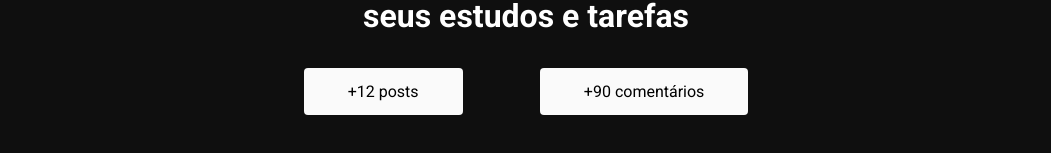
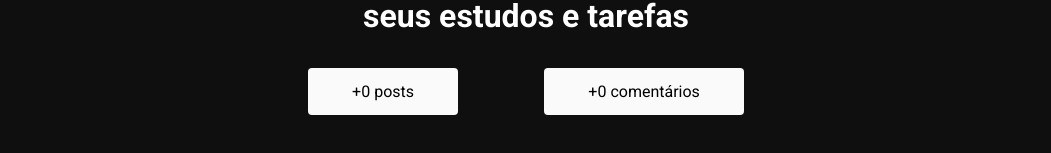
Before and after one commit to caiokronuz/tarefas-, a Next.js app: page / in a window 1280 px wide. Shown: the part 569-722 px from the top of the page, without its empty margins (114-1165 px from the left). Built offline with nearby package versions, Linux system fonts and the light colour scheme; no server answers; the database is empty.

Commit message:
feita request no firebase para puxar quantidade de posts e comentários para apresentar na pagina inicial

```diff
--- a/src/pages/index.tsx
+++ b/src/pages/index.tsx
@@ -2,9 +2,18 @@ import Head from "next/head";
 import Image from "next/image";
 import styles from "@/styles/Home.module.css";
 
+import { db } from "@/services/firebaseConnection";
+import {collection, getDocs} from "firebase/firestore"
+
 import heroImg from '../../public/assets/hero.png';
+import { GetStaticProps } from "next";
 
-export default function Home() {
+interface HomeProps{
+  posts: number,
+  comments: number,
+}
+
+export default function Home({posts, comments}:HomeProps) {
   return (
     <>
       <Head>
@@ -29,10 +38,10 @@ export default function Home() {
           </h1>
           <div className={styles.infoContent}>
             <section className={styles.box}>
-              <span>+12 posts</span>
+              <span>+{posts} posts</span>
             </section>
             <section className={styles.box}>
-              <span>+90 comentários</span>
+              <span>+{comments} comentários</span>
             </section>
           </div>
         </main>
@@ -40,3 +49,20 @@ export default function Home() {
     </>
   );
 }
+
+export const getStaticProps: GetStaticProps = async () => {
+
+  const commentRef = collection(db, "comments")
+  const commentSnapshot = await getDocs(commentRef)
+
+  const postRef = collection(db, "tasks")
+  const postSnapshot = await getDocs(postRef);
+
+  return{
+    props:{
+      posts: postSnapshot.size || 0,
+      comments: commentSnapshot.size || 0
+    },
+    revalidate: 86400 //1 dia
+  }
+}
```
